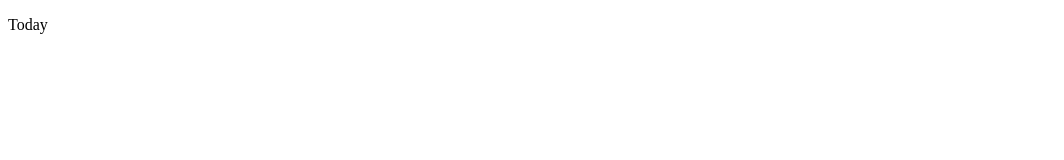
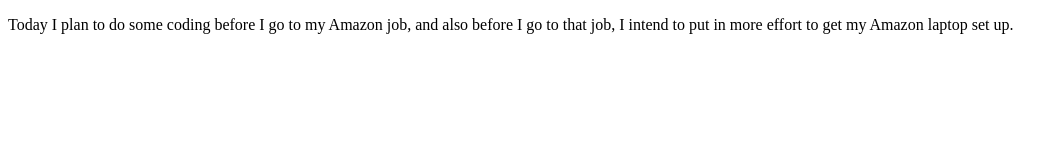
Before and after one commit to jtabb1/2021-08-21-Daily-Coding-Journal, a plain HTML site: page index.html in a window 1280 px wide. Shown: the whole page, without its empty margins (0-1064 px from the left). Drawn offline with Linux system fonts and the light colour scheme.

Commit message:
Outline my plans for today.

```diff
--- a/index.html
+++ b/index.html
@@ -9,7 +9,11 @@
   <body>
 
     <p>
-      Today
+      Today I plan to do some coding before I go to my Amazon
+      job, and also before I go to that job, I intend to
+      put in more effort to get my Amazon laptop set up.
+    </p>
+
     <script src="script.js"></script>
   </body>
 </html>
```
